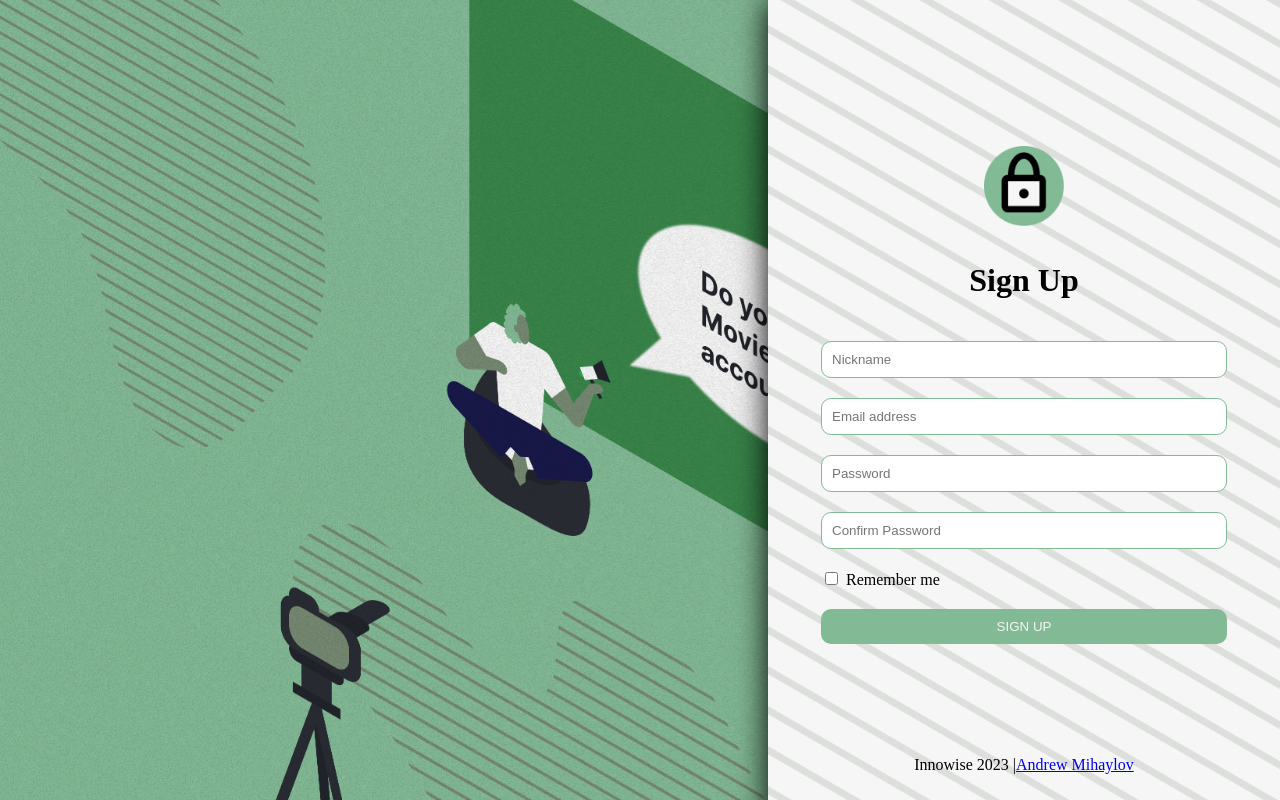
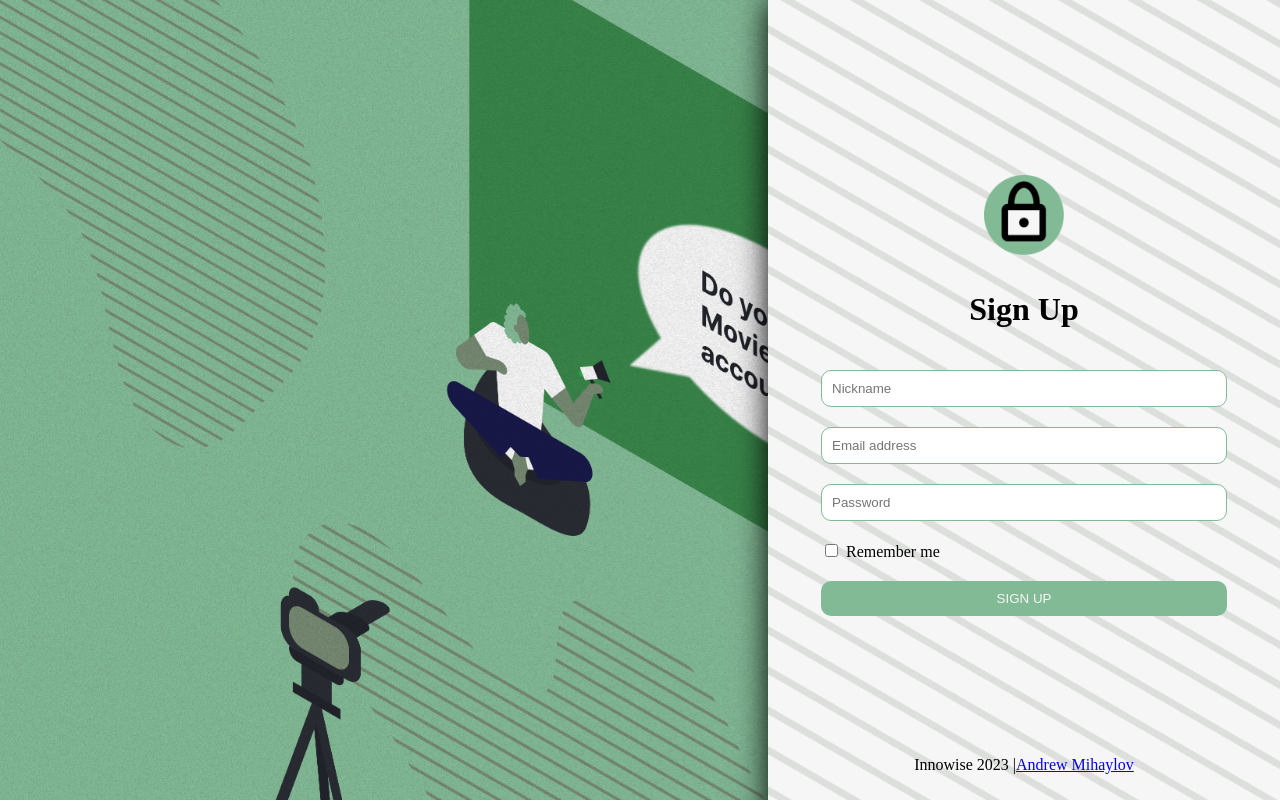
Before and after one commit to Shinikai123/test-gallery-front, a React (Vite) app: page /signup in a window 1280 px wide. Built offline with nearby package versions, Linux system fonts and the light colour scheme.

Commit message:
Update Signup.tsx

```diff
--- a/src/pages/Signup/components/Signup.tsx
+++ b/src/pages/Signup/components/Signup.tsx
@@ -10,7 +10,7 @@
 const Signup = () => {
     useEffect(() => {
         const getAPI = () => {
-            const API = 'localhost:8000/';
+            const API = 'http://localhost:8000/';
 
             fetch(API)
             .then((response) => {
@@ -39,15 +39,14 @@
                 <p className='signup_title'>
                     Sign Up
                 </p>
-                <form method ="POST" action="localhost:8000/users/registration" className='signup_form'>
-                    <input id="user_name" className="input_string" type="text" placeholder="Nickname" required>
+                <form method ="POST" action="http://localhost:8000/users/add-user" className='signup_form'>
+                    <input name="userName" className="input_string" type="text" placeholder="Nickname" required>
                     </input>
-                    <input id="user_email" className="input_string" type="text" placeholder="Email address" required>
+                    <input name="userEmail" className="input_string" type="text" placeholder="Email address" required>
                     </input>
-                    <input id="password" className="input_string" type="password" placeholder="Password" required>
+                    <input name="userPassword" className="input_string" type="text" placeholder="Password" required>
                     </input>
-                    <input id="confirmPassword" className="input_string" type="password" placeholder="Confirm Password" required>
-                    </input>
+
                     <div className='rem_button'>
                         <input type="checkbox" id="remember"></input>
                         <label htmlFor="remember">Remember me</label>
```
